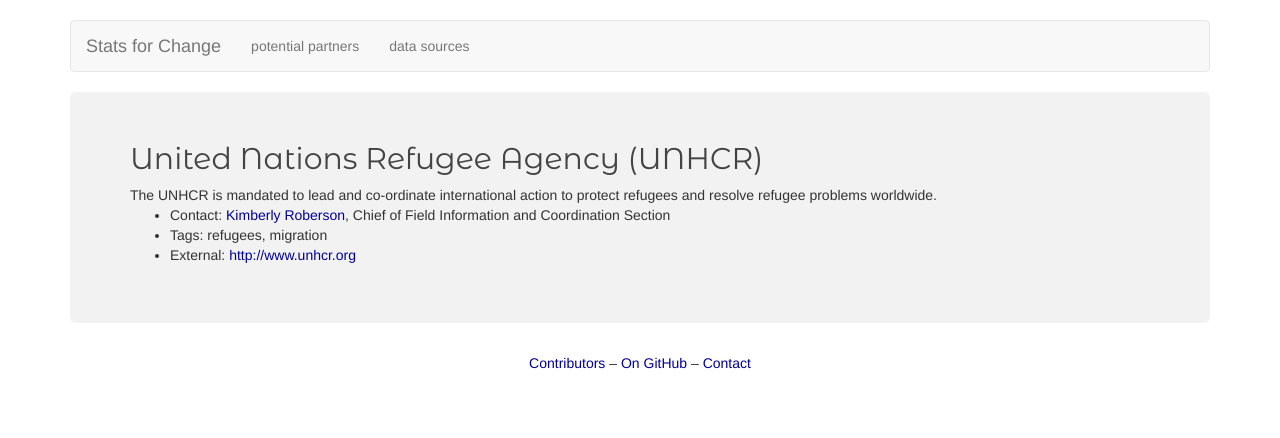
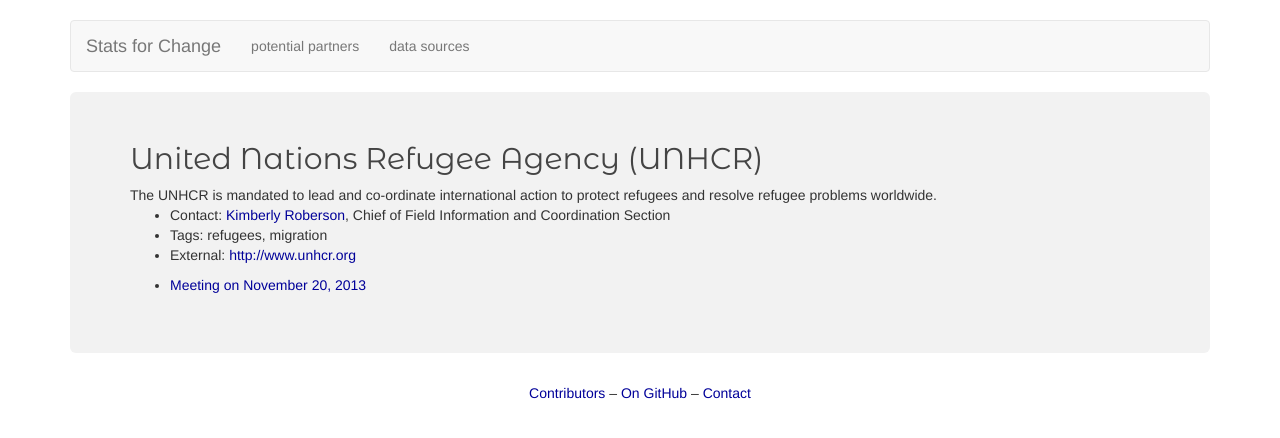
Before and after one commit to stats-for-change/stats-for-change.github.io, a Jekyll site: the page built from partners/unhcr.md, in a window 1280 px wide. Shown: the top 438 px of the page. Built offline with Jekyll 4.4.1, drawn with Linux system fonts in a browser that asks for light colours; nearby versions of some CDN libraries; Markdown is read by kramdown in place of the engine named in the settings.

Commit message:
Adding conversation to unhcr.md

```diff
--- a/partners/unhcr.md
+++ b/partners/unhcr.md
@@ -6,5 +6,7 @@ partner-url: http://www.unhcr.org
 partner-contact: <a href="mailto:Roberson@unhcr.org">Kimberly Roberson</a>, Chief of Field Information and Coordination Section
 partner-description: The UNHCR is mandated to lead and co-ordinate international action to protect refugees and resolve refugee problems worldwide.
 partner-tags: refugees, migration
-is-full-page: false
+is-full-page: true
 ---
+
+- [Meeting on November 20, 2013](https://www.evernote.com/shard/s76/sh/363291a5-c973-44e0-b26a-882eba0ae22c/2e5a74bd2953bc84dfd6d09a1ac92fbc)
```
